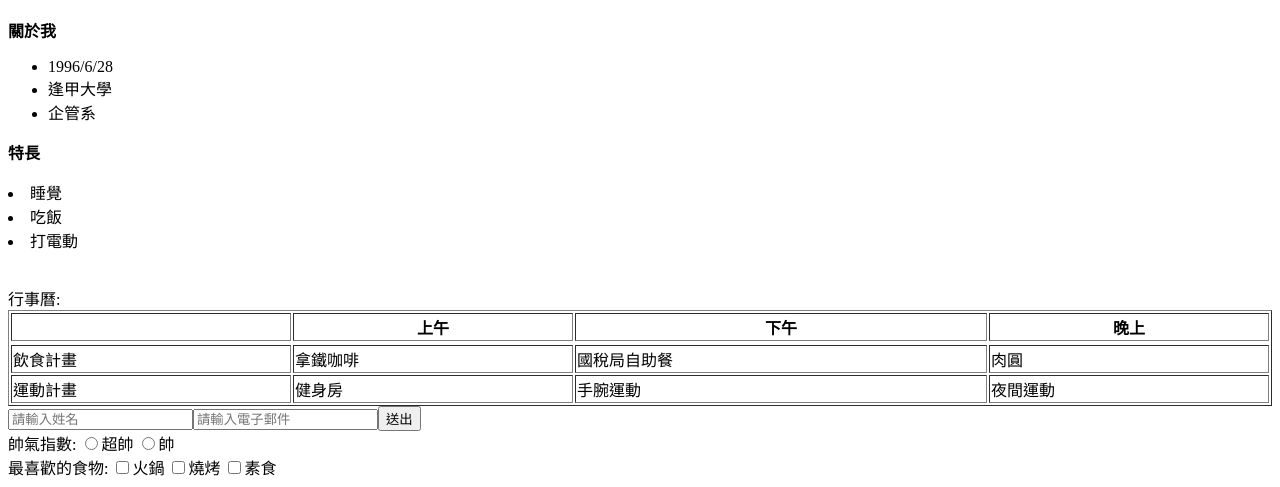
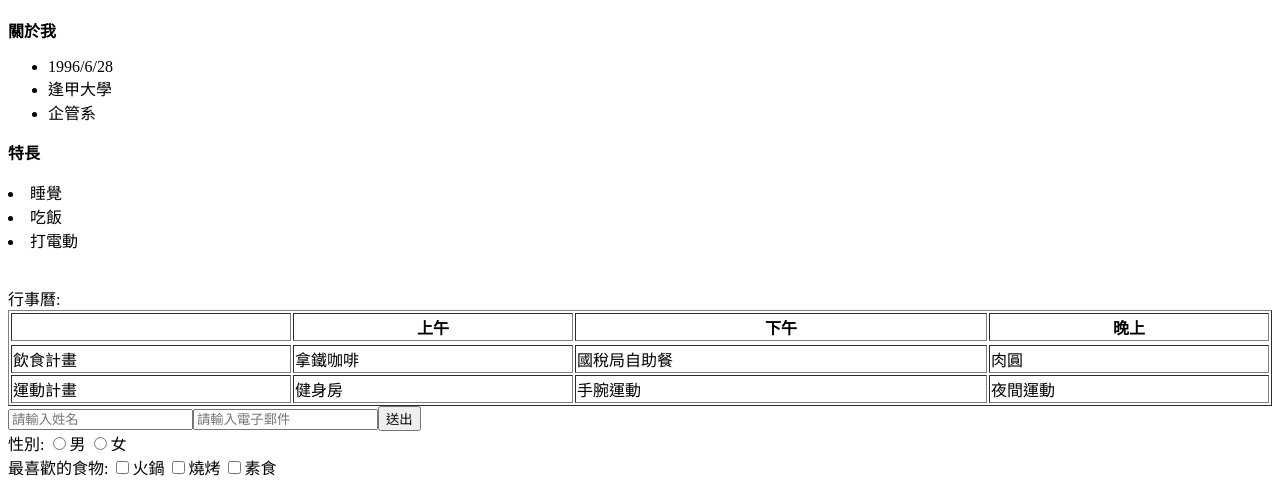
Before and after one commit to Eunice0930/Cat-team, a plain HTML site: page LEO.html in a window 1280 px wide. Shown: the part 754-1241 px from the top of the page. Drawn offline with Linux system fonts and the light colour scheme.

Commit message:
Leo html learn

```diff
--- a/LEO.html
+++ b/LEO.html
@@ -57,9 +57,9 @@
         <button>送出</button>
       </form>
 <div>
-  帥氣指數:
-  <label><input type="radio" name="handsome" />超帥</label>
-  <label><input type="radio" name="handsome" />帥</label>
+  性別:
+  <label><input type="radio" name="sexual" />男</label>
+  <label><input type="radio" name="sexual" />女</label>
 </div>
   <div>
     最喜歡的食物:
```
